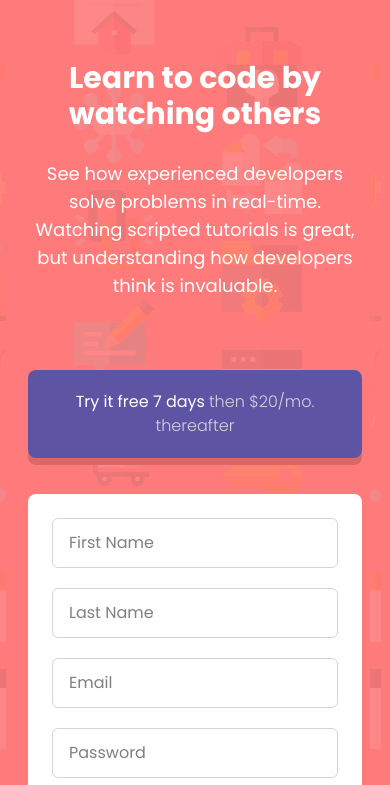
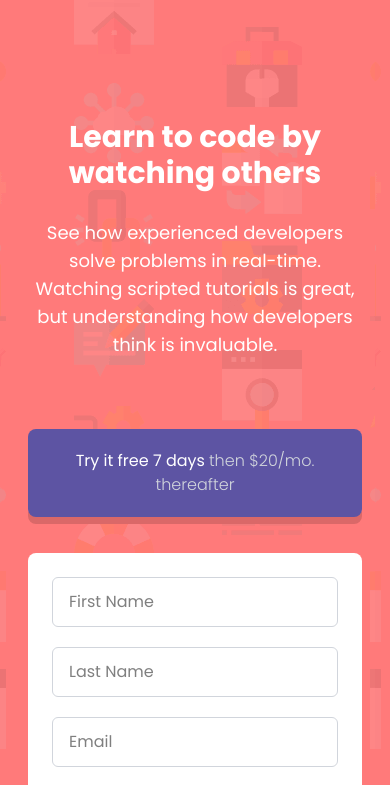
Before and after one commit to SergiuStancioiu/intro-component-with-sign-up-form, a React (Vite) app: page / in a window 390 px wide. Shown: the top 785 px of the page. Built offline with nearby package versions, Linux system fonts and the light colour scheme.

Commit message:
Responsive Design

```diff
--- a/src/App.jsx
+++ b/src/App.jsx
@@ -31,17 +31,21 @@ function App() {
   return (
     <>
       <ToastContainer />
-      <div className='px-7 max-w-[460px] mx-auto'>
+      <div className='px-7 max-w-[460px] md:max-w-[1110px] mx-auto md:grid md:grid-cols-2 md:gap-20 pt-[119px]'>
+        {/* Title And Description Wrapper*/}
         <div>
-          <h1 className='font-bold text-center text-white mt-[60px] text-3xl  mb-7'>
+          <h1 className='font-bold text-center text-white md:mt-[140px] lg:mt-[120px] text-3xl mb-7 md:text-4xl md:text-start lg:text-5xl lg:text-start'>
             Learn to code by watching others
           </h1>
-          <p className='font-poppins text-center text-white mb-[70px] text-lg'>
+          <p className='font-poppins text-center text-white mb-[70px] text-lg md:text-start md:text-xs lg:text-start lg:text-[15px]'>
             See how experienced developers solve problems in real-time. Watching
             scripted tutorials is great, but understanding how developers think
             is invaluable.
           </p>
         </div>
+        {/* Trial Card And Form Wrapper */}
+        <div>
+          {/* Trial Card Wrapper*/}
           <div className='mb-6'>
             <div className='p-5 bg-custom-purple rounded-lg relative z-20'>
               <p className='px-6 text-white text-center '>
@@ -53,6 +57,7 @@ function App() {
             </div>
             <div className='w-full h-3  bg-custom-orange relative z-10 top-[-5px] rounded-b-[8px]'></div>
           </div>
+          {/* Form Wrapper */}
           <div className=' mb-10 '>
             <form
               onSubmit={handleSubmit(onSubmit)}
@@ -221,6 +226,7 @@ function App() {
             <div className='w-full h-3  bg-custom-orange relative z-10 top-[-5px] rounded-b-[8px]'></div>
           </div>
         </div>
+      </div>
     </>
   );
 }
```
Lines whose indentation alone changed are shown as unchanged.
